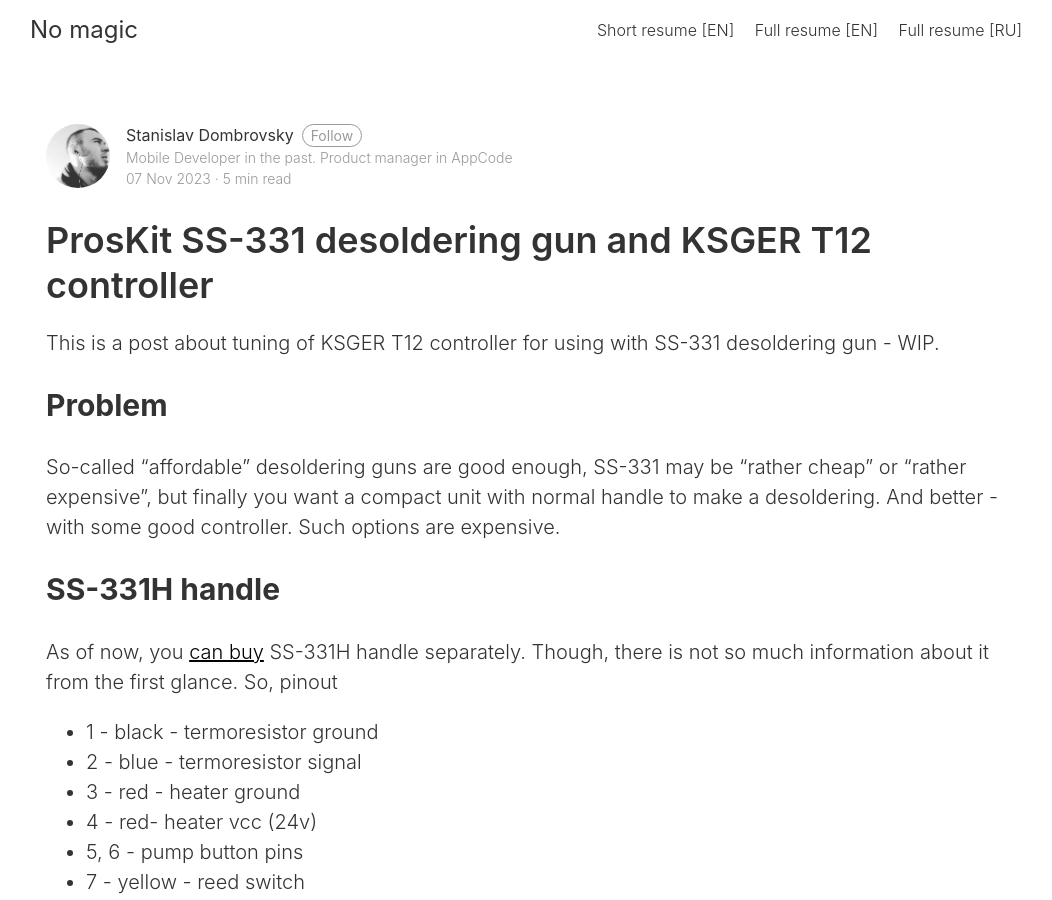
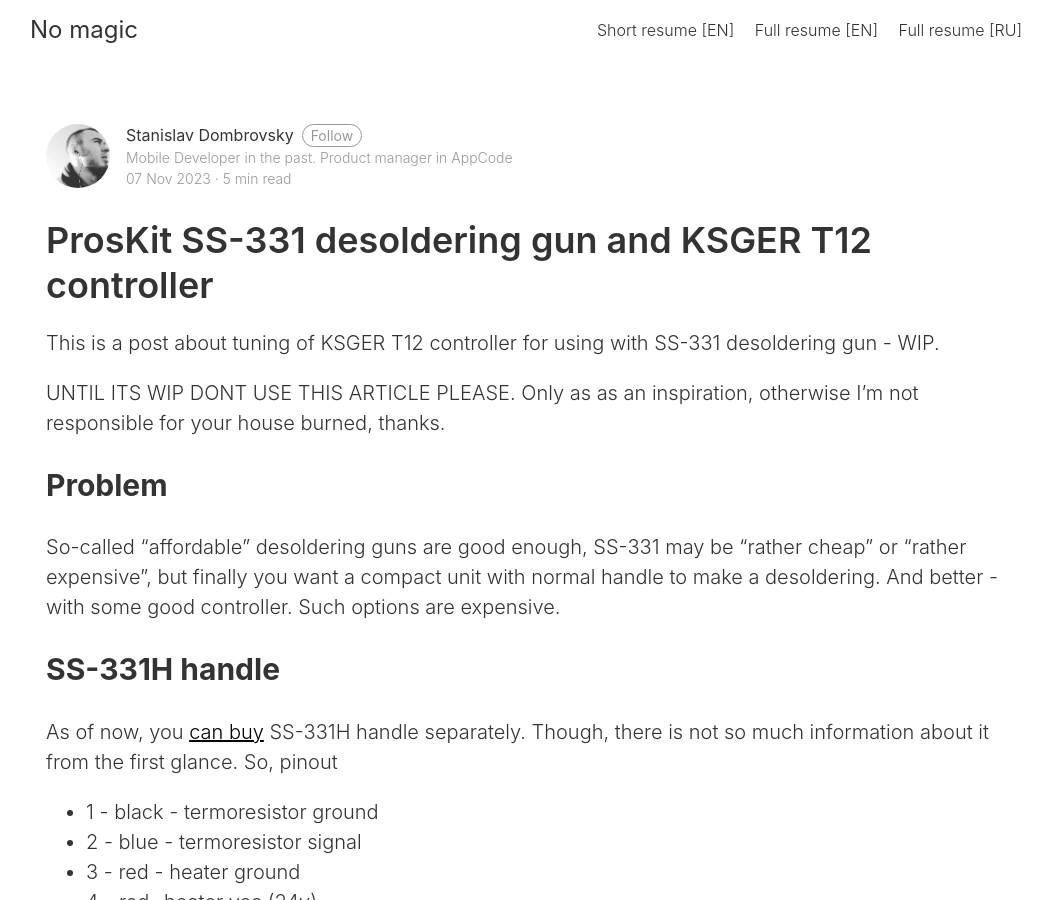
Before and after one commit to yeswolf/yeswolf.github.io, a Jekyll site: the page built from _posts/2023-11-07-proskit-ksger.md, in a window 1280 px wide and 900 px high. Shown: the whole window, without its empty margins (114-1166 px from the left). Built offline with Jekyll 4.4.1, drawn with Linux system fonts in a browser that asks for light colours; nearby versions of some CDN libraries; comment, search, counter and statistics services are not loaded.

Commit message:
Update 2023-11-07-proskit-ksger.md

```diff
--- a/_posts/2023-11-07-proskit-ksger.md
+++ b/_posts/2023-11-07-proskit-ksger.md
@@ -9,6 +9,8 @@ permalink: /proskit-ksger/
 ---
 
 This is a post about tuning of KSGER T12 controller for using with SS-331 desoldering gun - WIP.
+
+UNTIL ITS WIP DONT USE THIS ARTICLE PLEASE. Only as as an inspiration, otherwise I'm not responsible for your house burned, thanks.
 
 ## Problem
 
```
